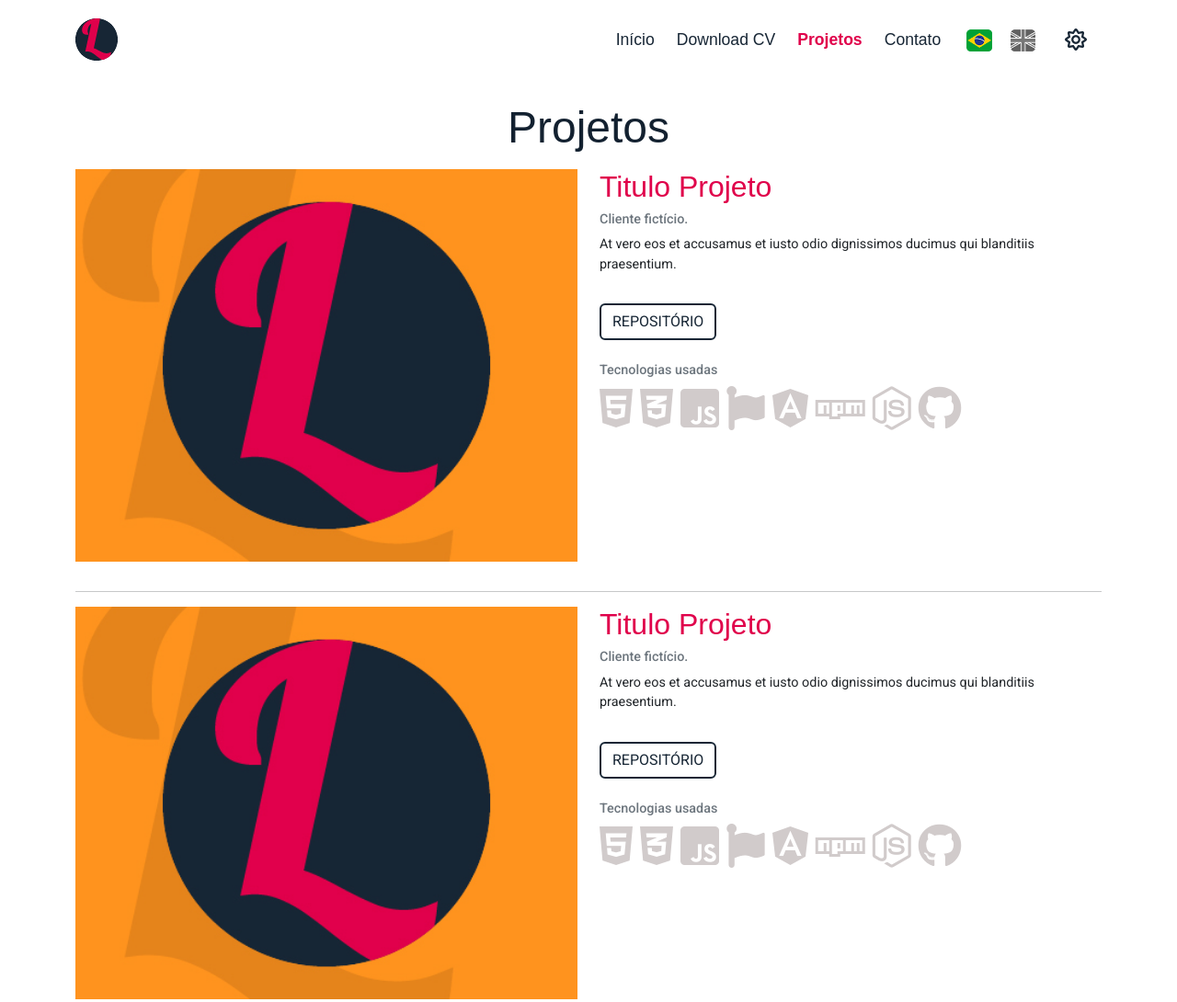
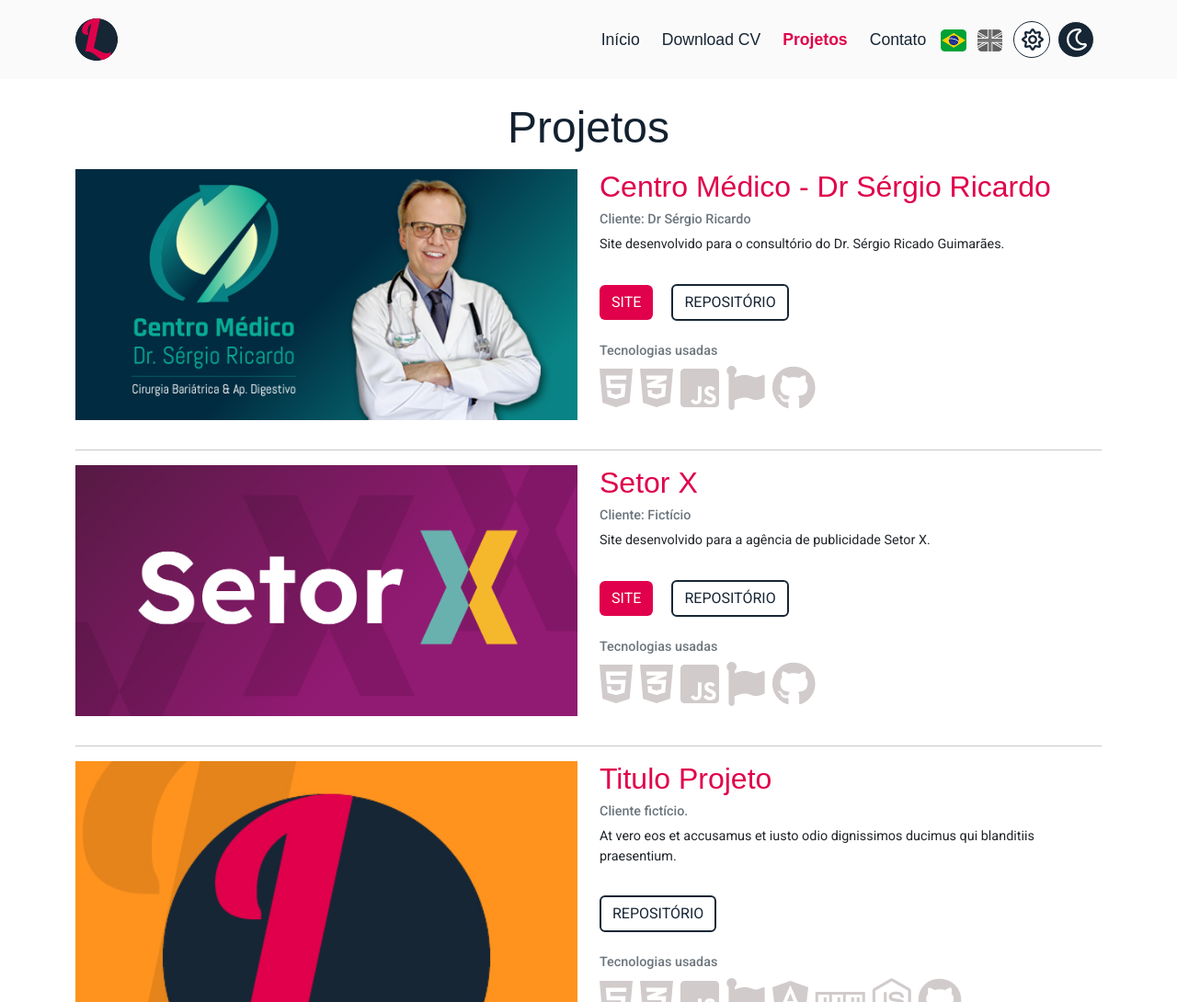
Before and after one commit to LuizFSousaR/Portfolio2023, a plain HTML site: page Projetos.html in a window 1280 px wide. Shown: the top 1090 px of the page at 92% size. Drawn offline with nearby package versions, Linux system fonts and the light colour scheme; a web font is replaced by a local one.

Commit message:
Commit 23
- Adição de projetos.

```diff
--- a/CSS/Portfolio Style.css
+++ b/CSS/Portfolio Style.css
@@ -566,6 +566,12 @@ footer {
     display: block;
 }
 
+.hide {
+    opacity: 0;
+    visibility: hidden;
+    transition: all 0.2s ease-in-out;
+}
+
 /* ----- Selo Novidade ----- */
 
 .selo-rotate {
--- a/Projetos.html
+++ b/Projetos.html
@@ -19,7 +19,7 @@
 </head>
 
 <body id="Body" class="">
-    <section id="Menu" class="w-100 sticky-top"><!-- Menu -->
+    <section id="Menu" class="w-100 sticky-top menuLight"><!-- Menu -->
         <div class="container">
             <div class="row">
                 <div class="col-12 col-sm-12 col-md-12 col-lg-12 col-xl-12 col-xxl-12">
@@ -36,24 +36,24 @@
                         <div class="collapse navbar-collapse" id="collapsibleNavbar">
                             <ul class="w-100 navbar-nav justify-content-end">
                                 <li class="nav-item">
-                                    <a class="nav-link Saira color01 mx-1 txt-type03" href="Index.html">Início</a>
+                                    <a id="navchange1" class="nav-link Saira color01 mx-1 txt-type03 txtchange" href="Index.html">Início</a>
                                 </li>
                                 <li class="nav-item">
-                                    <a class="nav-link Saira color01 mx-1 txt-type03" href="Arquivos/CV LFR 2023 FrontEnd.pdf" target="_blank" download>Download CV</a>
+                                    <a id="navchange2" class="nav-link Saira color01 mx-1 txt-type03 txtchange" href="Arquivos/CV LFR 2023 FrontEnd.pdf" target="_blank" download>Download CV</a>
                                 </li>
                                 <li class="nav-item">
-                                    <a class="nav-link Saira color01 mx-1 txt-type03 nav-active" href="Projetos.html">Projetos</a>
+                                    <a id="navchange3" class="nav-link Saira color01 mx-1 txt-type03 txtchange nav-active" href="Projetos.html">Projetos</a>
                                 </li>
                                 <li class="nav-item">
-                                    <a class="nav-link Saira color01 mx-1 txt-type03" href="Contato.html">Contato</a>
+                                    <a id="navchange4" class="nav-link Saira color01 mx-1 txt-type03 txtchange" href="Contato.html">Contato</a>
                                 </li>
                             </ul>
                         </div>
 
                         <!-- Selecionar lingua -->
                         <div class="mod-languages navbar-nav pt-4">
-                            <ul class="style-none lang-inline p-0 mx-3">
-                                <li class="li-lang lang-active me-3">
+                            <ul class="style-none lang-inline p-0 mx-1">
+                                <li class="li-lang lang-active me-2">
                                     <a class="active" href="Index.html" language="portugues">
                                         <img src="Imagens/pt_br.png" alt="PT-BR" class="d-block" title="Portugues">
                                     </a>
@@ -67,9 +67,14 @@
                         </div>
 
                         <!-- Selecionar Tema -->
-                        <div class="toogleSwitch mx-2">
-                            <i class='far fa-sun iconewitch icon-sun'></i>
-                            <i class='far fa-moon iconewitch icon-moon'></i>
+                        <div class="d-flex px-2">
+                            <button id="buttonLight" class="toogleSwitch me-2" onclick="BgLight()">
+                                <i class='far fa-sun iconewitch icon-sun'></i>
+                            </button>
+
+                            <button id="buttonDark" class="toogleSwitch" onclick="BgDark()">
+                                <i class='far fa-moon iconewitch icon-moon'></i>
+                            </button>
                         </div>
                     </nav>
                 </div>
@@ -84,31 +89,28 @@
                 <div class="col-12 col-sm-12 col-md-6 col-lg-6 col-xl-6 col-xxl-6">
                     <div class="w-100 d-block p-0 hoverzoom mb-3">
                         <a href="ProjetoBase.html" class="w-100">
-                            <img src="Imagens/WorkPlaceholder.jpg" class="w-100 d-block bg-img" alt="GRÁFICO/WEB" width="100%" height="auto">
+                            <img src="Imagens/CapaProjeto01.jpg" class="img-fluid bg-img" alt="Centro Médico - Dr Sérgio Ricardo" width="100%" height="auto">
                             <div class="retina w-100 h-100">
-                                <h1 class="Saira text-white text-center font-weight-bold text-uppercase txt-type06 location-hover">Titulo Projeto</h1>
+                                <h1 class="Saira text-white text-center font-weight-bold text-uppercase txt-type06 location-hover">Centro Médico - Dr Sérgio Ricardo</h1>
                             </div>
                         </a>
                     </div>
                 </div>
                 <div class="col-12 col-sm-12 col-md-6 col-lg-6 col-xl-6 col-xxl-6">
                     <div class="w-100 d-block">
-                        <h1 class="Saira color05 text-left font-weight-bolder txt-type06">Titulo Projeto</h1>
-                        <h5 class="Roboto txt-type02 text-secondary text-left">Cliente fictício.</h5>
-                        <p class="Roboto txt-type02 mb-4">At vero eos et accusamus et iusto odio dignissimos ducimus qui blanditiis praesentium.</p>
-                        <a href="" target="_blank" type="button" class="btn btn-outline-modelo03 Roboto font-weight-bolder text-uppercase mt-2 mb-4">repositório</a>
+                        <h1 class="Saira color05 text-left font-weight-bolder txt-type06">Centro Médico - Dr Sérgio Ricardo</h1>
+                        <h5 class="Roboto txt-type02 text-secondary text-left">Cliente: Dr Sérgio Ricardo</h5>
+                        <p class="Roboto txt-type02 mb-4">Site desenvolvido para o consultório do Dr. Sérgio Ricado Guimarães.</p>
+                        <a href="http://drsergioricardo.com.br/" target="_blank" type="button" class="btn btn-modelo02 Roboto font-weight-bolder text-uppercase mt-2 mb-4 me-3">SITE</a>
+                        <a href="https://github.com/LuizFSousaR/DrSergioRicardo.git" target="_blank" type="button" class="btn btn-outline-modelo03 Roboto font-weight-bolder text-uppercase mt-2 mb-4">repositório</a>
+
                         <h6 class="Roboto txt-type02 text-secondary text-left">Tecnologias usadas</h6>
                         <div class="w-100 d-flex flex-row">
                             <i class='fab fa-html5 color06 me-2 icon-scale'></i>
                             <i class='fab fa-css3-alt color06 me-2 icon-scale'></i>
                             <i class='fab fa-js-square color06 me-2 icon-scale'></i>
                             <i class='fab fa-font-awesome-flag color06 me-2 icon-scale'></i>
-                            <i class='fab fa-angular color06 me-2 icon-scale'></i>
-                            <i class='fab fa-npm color06 me-2 icon-scale'></i>
-                            <i class='fab fa-node-js color06 me-2 icon-scale'></i>
                             <i class='fab fa-github color06 me-2 icon-scale'></i>
-                            <!-- <i class='fab fa-react color06 me-2 icon-scale'></i> -->
-                            <!-- <i class='fab fa-sass color06 me-2 icon-scale'></i> -->
                         </div>
                     </div>
                 </div>
@@ -119,31 +121,28 @@
                 <div class="col-12 col-sm-12 col-md-6 col-lg-6 col-xl-6 col-xxl-6">
                     <div class="w-100 d-block p-0 hoverzoom mb-3">
                         <a href="ProjetoBase.html" class="w-100">
-                            <img src="Imagens/WorkPlaceholder.jpg" class="w-100 d-block bg-img" alt="GRÁFICO/WEB" width="100%" height="auto">
+                            <img src="Imagens/CapaProjeto02.jpg" class="w-100 d-block bg-img" alt="GRÁFICO/WEB" width="100%" height="auto">
                             <div class="retina w-100 h-100">
-                                <h1 class="Saira text-white text-center font-weight-bold text-uppercase txt-type06 location-hover">Titulo Projeto</h1>
+                                <h1 class="Saira text-white text-center font-weight-bold text-uppercase txt-type06 location-hover">Setor X</h1>
                             </div>
                         </a>
                     </div>
                 </div>
                 <div class="col-12 col-sm-12 col-md-6 col-lg-6 col-xl-6 col-xxl-6">
                     <div class="w-100 d-block">
-                        <h1 class="Saira color05 text-left font-weight-bolder txt-type06">Titulo Projeto</h1>
-                        <h5 class="Roboto txt-type02 text-secondary text-left">Cliente fictício.</h5>
-                        <p class="Roboto txt-type02 mb-4">At vero eos et accusamus et iusto odio dignissimos ducimus qui blanditiis praesentium.</p>
-                        <a href="" target="_blank" type="button" class="btn btn-outline-modelo03 Roboto font-weight-bolder text-uppercase mt-2 mb-4">repositório</a>
+                        <h1 class="Saira color05 text-left font-weight-bolder txt-type06">Setor X</h1>
+                        <h5 class="Roboto txt-type02 text-secondary text-left">Cliente: Fictício</h5>
+                        <p class="Roboto txt-type02 mb-4">Site desenvolvido para a agência de publicidade Setor X.</p>
+                        <a href="http://" target="_blank" type="button" class="btn btn-modelo02 Roboto font-weight-bolder text-uppercase mt-2 mb-4 me-3">SITE</a>
+                        <a href="https://github.com/LuizFSousaR/SetorX.git" target="_blank" type="button" class="btn btn-outline-modelo03 Roboto font-weight-bolder text-uppercase mt-2 mb-4">repositório</a>
+
                         <h6 class="Roboto txt-type02 text-secondary text-left">Tecnologias usadas</h6>
                         <div class="w-100 d-flex flex-row">
                             <i class='fab fa-html5 color06 me-2 icon-scale'></i>
                             <i class='fab fa-css3-alt color06 me-2 icon-scale'></i>
                             <i class='fab fa-js-square color06 me-2 icon-scale'></i>
                             <i class='fab fa-font-awesome-flag color06 me-2 icon-scale'></i>
-                            <i class='fab fa-angular color06 me-2 icon-scale'></i>
-                            <i class='fab fa-npm color06 me-2 icon-scale'></i>
-                            <i class='fab fa-node-js color06 me-2 icon-scale'></i>
                             <i class='fab fa-github color06 me-2 icon-scale'></i>
-                            <!-- <i class='fab fa-react color06 me-2 icon-scale'></i> -->
-                            <!-- <i class='fab fa-sass color06 me-2 icon-scale'></i> -->
                         </div>
                     </div>
                 </div>
@@ -206,5 +205,6 @@
     </footer>
 
     <script type="text/javascript" src="Scripts/lightmodeScript.js"></script>
+    <!-- <script type="text/javascript" src="Scripts/cookiesScript.js"></script> -->
 </body>
 </html>
--- a/Scripts/cookiesScript.js
+++ b/Scripts/cookiesScript.js
@@ -2,7 +2,7 @@ function setCookie(cName, cValue, expDays) {
     let date = new Date();
     date.setTime(date.getTime() + (expDays * 24 * 60 * 60 * 1000));
     const expires = "expires=" + date.toUTCString();
-    document.cookie = cName + "=" + cValue + "; " + expires + "; path=/, path=/contato, path=/projetos";
+    document.cookie = cName + "=" + cValue + "; " + expires + "; path=/";
 }
 
 function getCookie(cName) {
```
Also changed, not shown: Index.html (+6 -5 lines), Scripts/ScriptCookies.js (added, +15 -0 lines), Imagens/CapaProjeto01.jpg (added), Imagens/CapaProjeto02.jpg (added), 2 other files.
